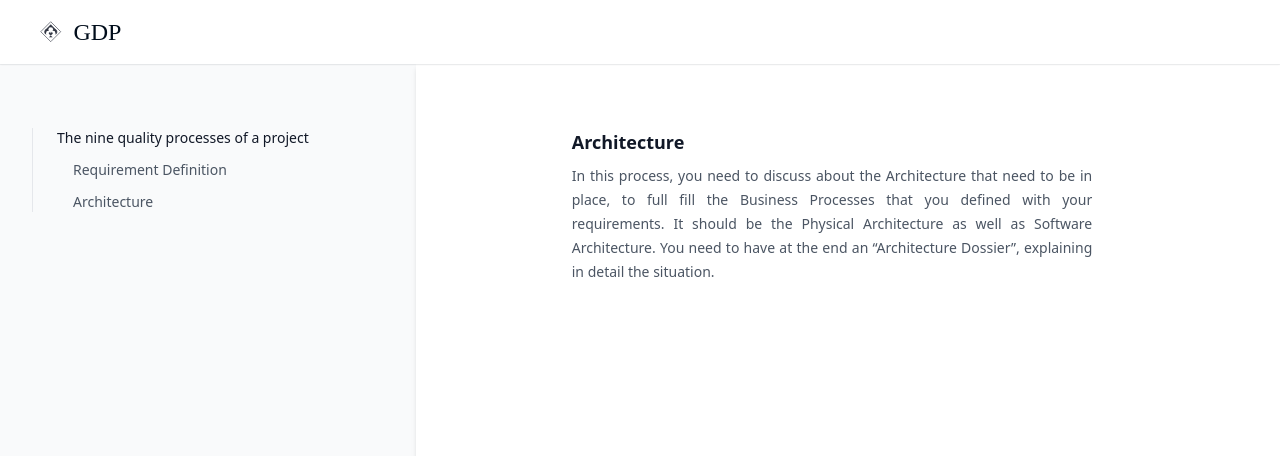
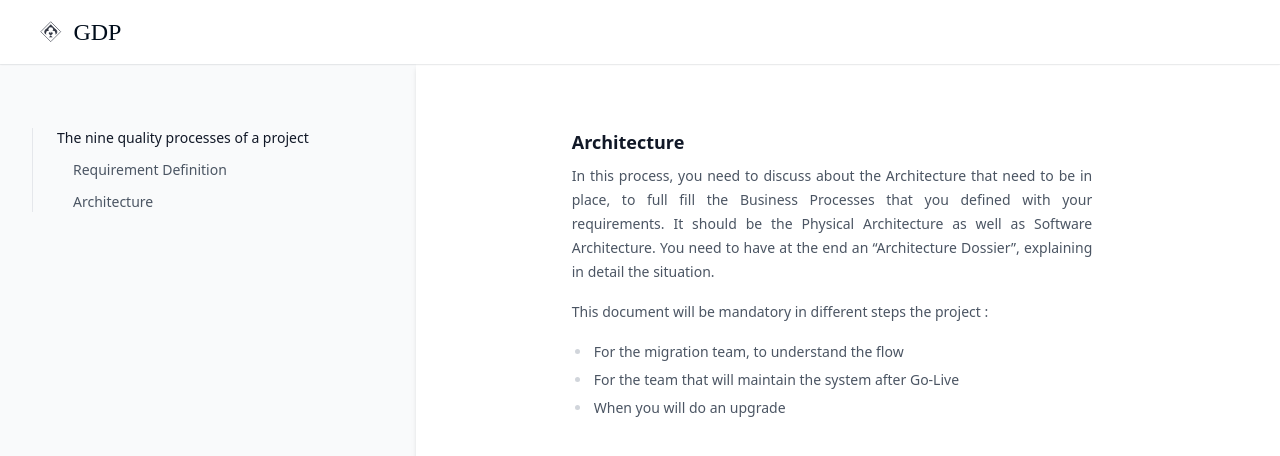
Before and after one commit to greglejeune/ebook, a Jekyll site: the page built from _gdp/2021-10-02-architecture.md, in a window 1280 px wide. Shown: the top 456 px of the page. Built offline with Jekyll 4.4.1, drawn with Linux system fonts in a browser that asks for light colours.

Commit message:
Update 2021-10-02-architecture.md

```diff
--- a/_gdp/2021-10-02-architecture.md
+++ b/_gdp/2021-10-02-architecture.md
@@ -8,3 +8,13 @@ title: Architecture
 <p style="text-align: justify;">
   In this process, you need to discuss about the Architecture that need to be in place, to full fill the Business Processes that you defined with your requirements. It should be the Physical Architecture as well as Software Architecture. You need to have at the end an “Architecture Dossier”, explaining in detail the situation.
 </p>
+
+<p style="text-align: justify;">
+  This document will be mandatory in different steps the project :
+</p>
+
+<ul>
+  <li>For the migration team, to understand the flow</li>
+  <li>For the team that will maintain the system after Go-Live</li>
+  <li>When you will do an upgrade</li>
+</ul>
```
